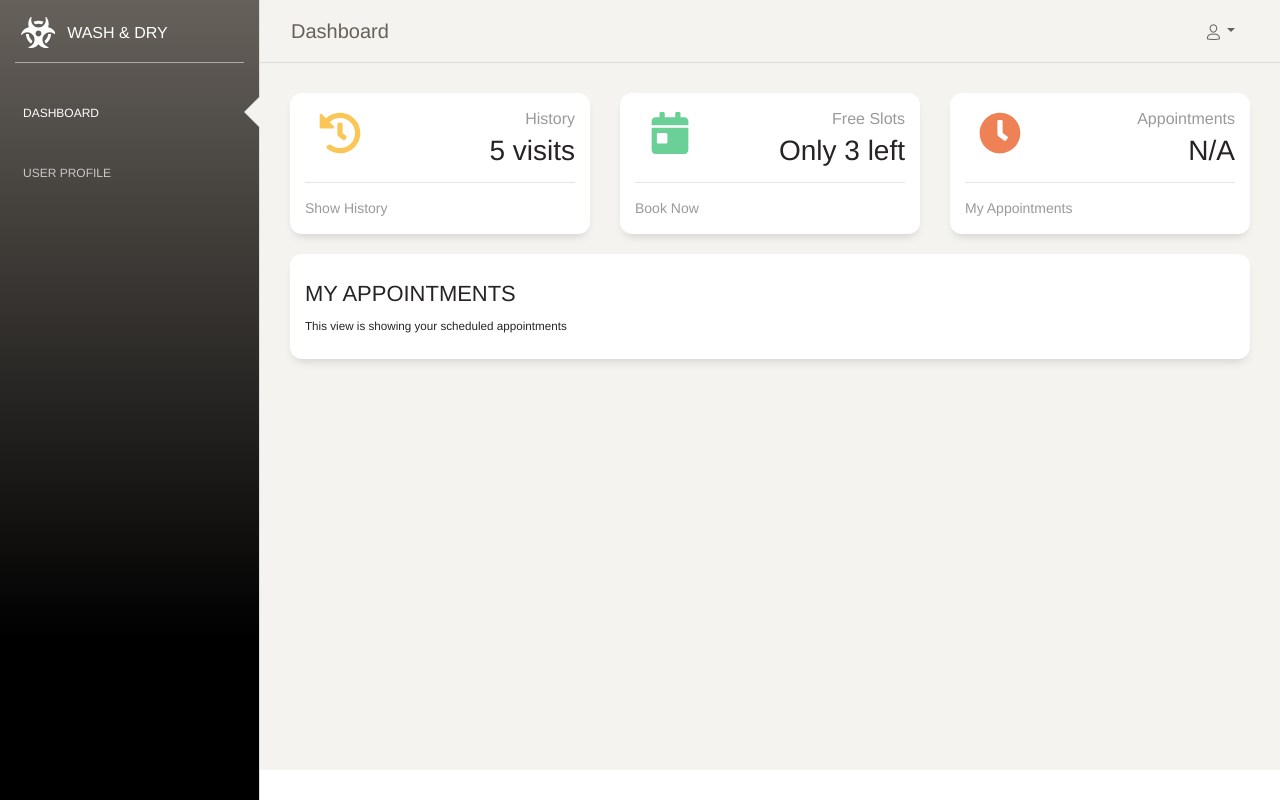
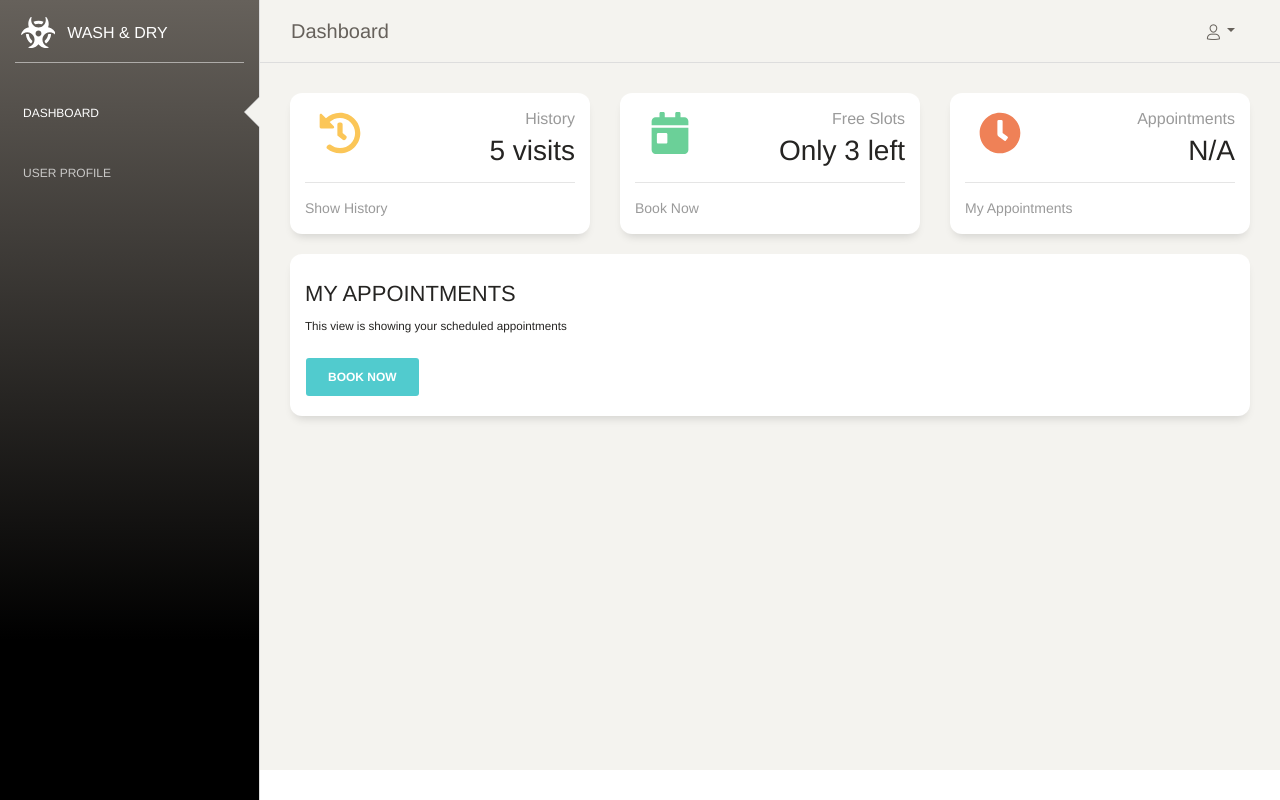
Before and after one commit to shakif95/washndry, a React (Create React App) app: page /appointments in a window 1280 px wide. Built offline with nearby package versions, Linux system fonts and the light colour scheme.

Commit message:
Added
button for booking appointmnts

```diff
--- a/src/components/dashboard/Appointments/Appointments.tsx
+++ b/src/components/dashboard/Appointments/Appointments.tsx
@@ -1,6 +1,6 @@
 import * as React from 'react';
 import { Dashboard } from '../Dashboard';
-import { Row, Col, Card } from 'react-bootstrap';
+import { Row, Col, Card, Button } from 'react-bootstrap';
 
 import './Appointments.css';
 
@@ -21,6 +21,9 @@ export const Appointments: React.FC<any> = props => {
             <Card.Body>
               <Row>
                 <Col xs={12} md={6} lg={3}>
+                  <Button>
+                    Book Now
+                  </Button>
                 </Col>
               </Row>
             </Card.Body>
```
